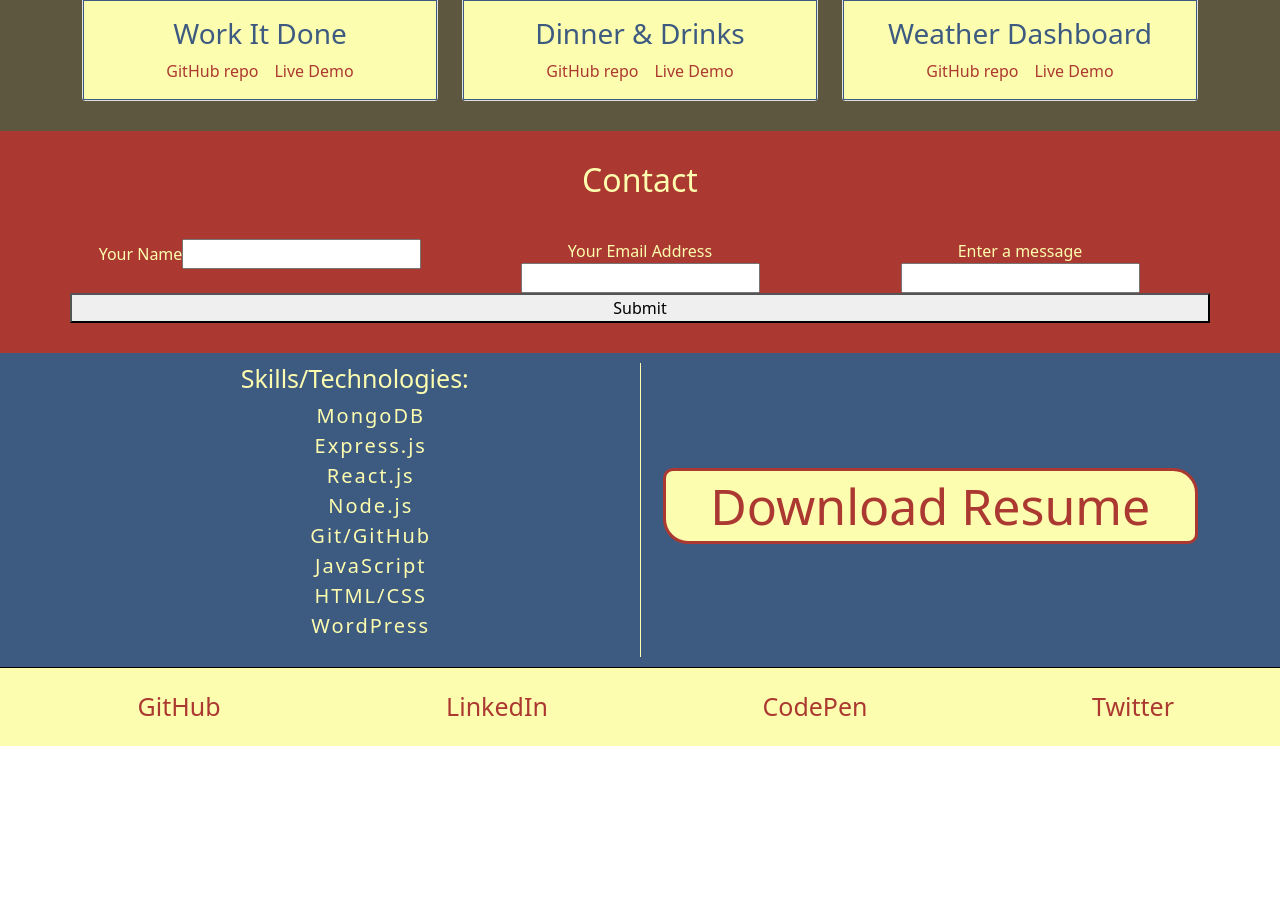
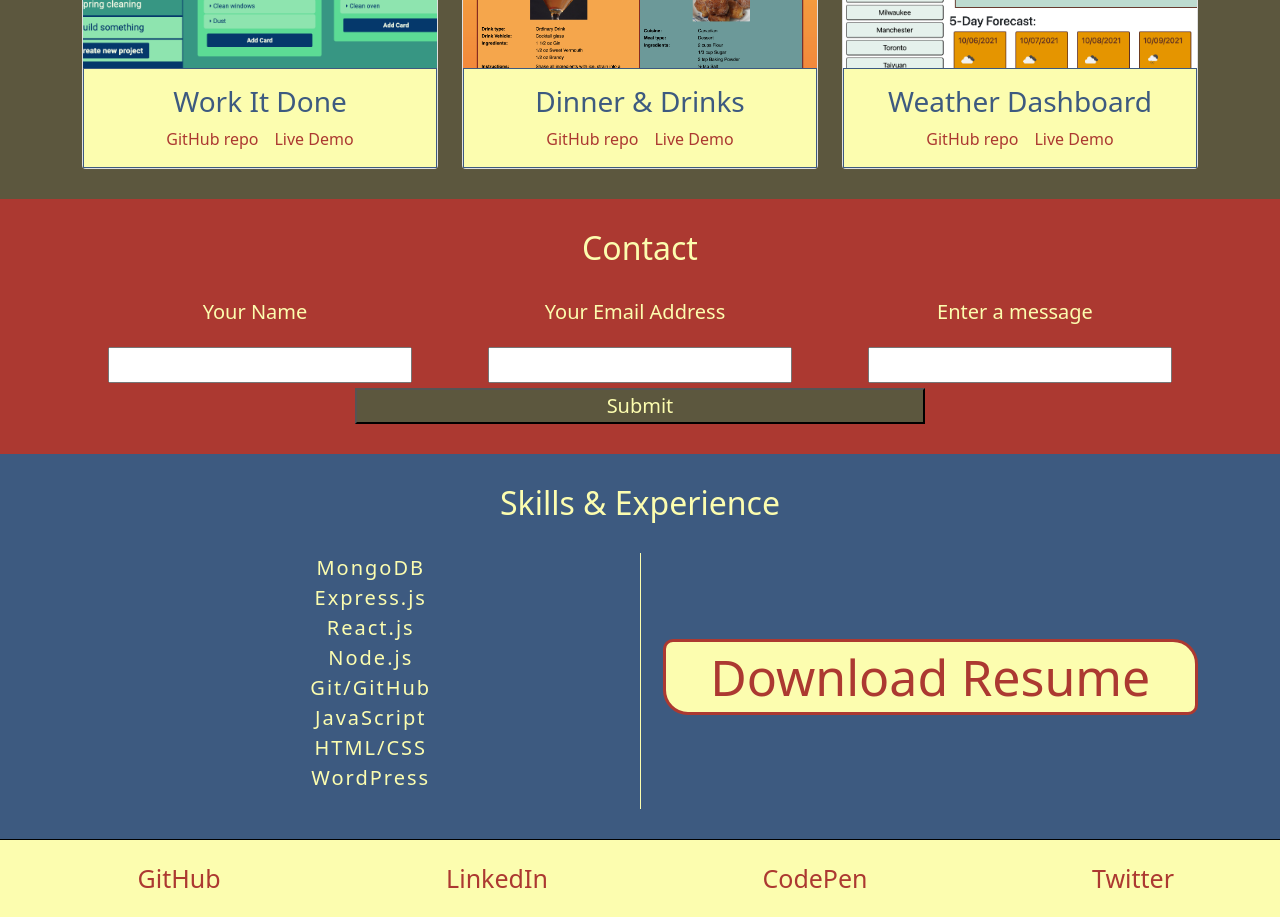
Before and after one commit to GrohTech/react-portfolio, a React (Create React App) app: page / in a window 1280 px wide. Shown: the part 1160-2077 px from the top of the page. Before the commit the page ends 1906 px from the top, so only its background shows below. Built offline with nearby package versions, Linux system fonts and the light colour scheme.

Commit message:
add headings to sections, more styling

```diff
--- a/src/components/Contact/Contact.css
+++ b/src/components/Contact/Contact.css
@@ -1,11 +1,21 @@
 .contact{
-    padding: 30px;
+    padding: 30px 0px;
     background-color: #AC3931;
     color: #FCFDAF;
 }
+.contact h2 {
+    margin-bottom: 30px;
+}
 form {
-    margin-top: 40px;
+    font-size: 20px;
 }
-input{
-    margin: 0px 0px 40px 10px;
+label{
+    margin-right: 10px;
+    margin-bottom: 20px;
 }
+.contact button {
+    width: 50%;
+    margin-top: 5px;
+    background-color: #5C573E;
+    color: #FCFDAF;
+}
--- a/src/components/Contact/index.js
+++ b/src/components/Contact/index.js
@@ -54,7 +54,7 @@ function Contact () {
                   <input type="text" name="message" defaultValue={message} onBlur={handleChange}></input>
                   </section>
                 </section>
-                <section className="row">
+                <section className="row justify-content-center">
                   {errorMessage && (
                   <div>
                   <p className="error-text">{errorMessage}</p>
--- a/src/components/Project/Project.css
+++ b/src/components/Project/Project.css
@@ -1,6 +1,10 @@
 .project {
     background-color: #5C573E;
     padding: 30px 0px;
+    color: #FCFDAF;
+}
+.project h2 {
+    margin-bottom: 30px;
 }
 .project a{
     text-decoration: none;
--- a/src/components/Project/index.js
+++ b/src/components/Project/index.js
@@ -11,6 +11,7 @@ const Project = () => {
 
     return(
         <section id="portfolio" className="project">
+            <h2>Projects</h2>
             <section className="container">
                 <section className="row">
                     <section className="col-sm">
--- a/src/components/Resume/Resume.css
+++ b/src/components/Resume/Resume.css
@@ -2,7 +2,10 @@
     background-color: #3D5A80;
     color: #FCFDAF;
     font-size: 25px;
-    padding: 10px;
+    padding: 30px 0px;
+}
+.resume h2 {
+    margin-bottom: 30px;
 }
 .skills {
     font-size: 25px;
--- a/src/components/Resume/index.js
+++ b/src/components/Resume/index.js
@@ -6,10 +6,10 @@ const Resume = () => {
 
     return(
         <section id="resume" className="resume">
+            <h2>Skills &amp; Experience</h2>
             <section className="container">
                 <section className="row">
                 <section className="resume-item-1 col-sm my-auto">
-                    <h3 className="skills">Skills/Technologies:</h3>
                     <ul className="resume-list">
                         <li>MongoDB</li>
                         <li>Express.js</li>
```
